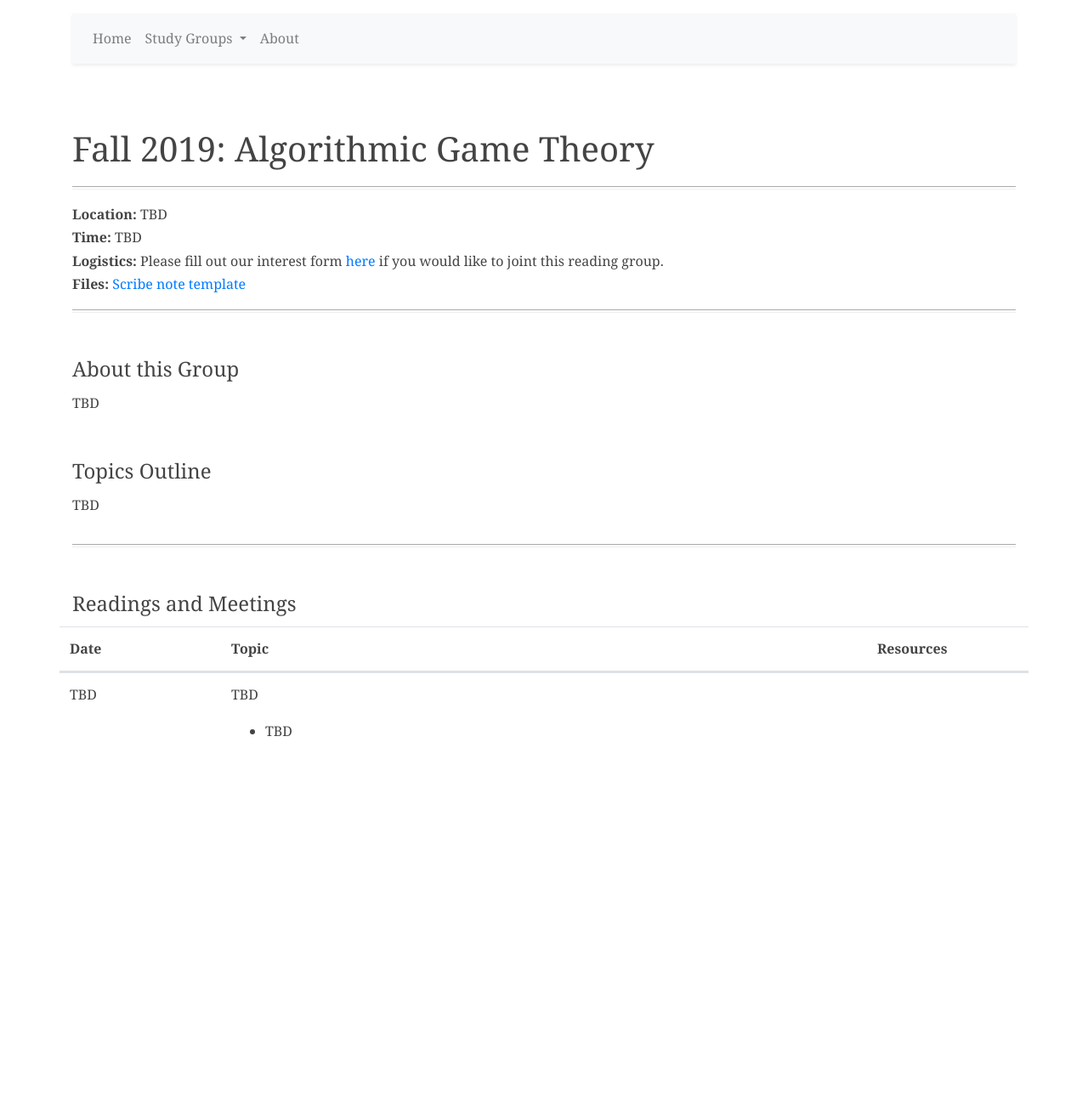
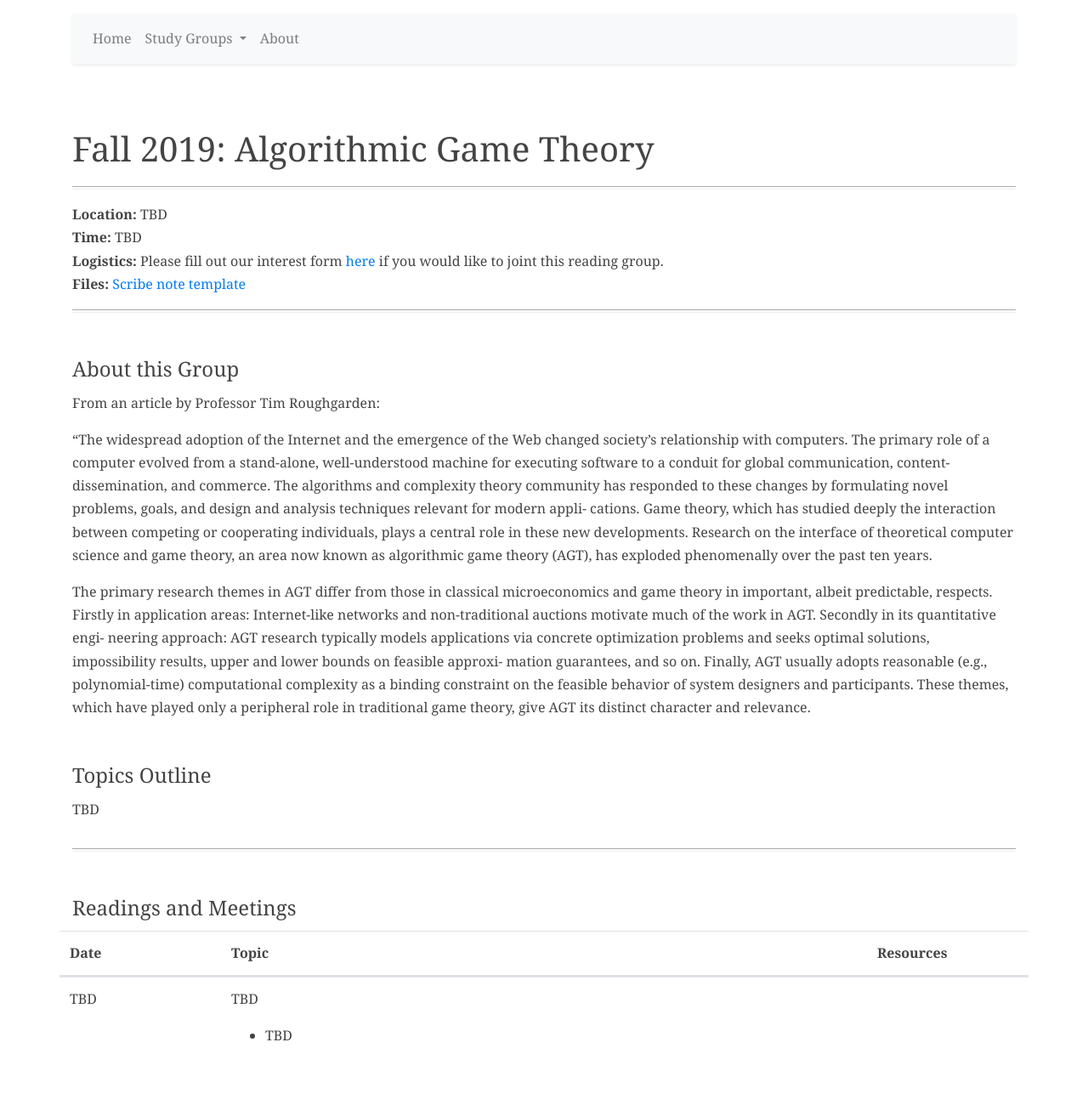
Before and after one commit to ugtcs/ugtcs.github.io, a Jekyll site: the page built from fa19_agt.html, in a window 1280 px wide. Shown: the whole page at 85% size. Built offline with Jekyll 4.4.1, drawn with Linux system fonts in a browser that asks for light colours; before the commit the page ends 934 px from its top, so only the background shows below that.

Commit message:
add topic to agt.

```diff
--- a/fa19_agt.html
+++ b/fa19_agt.html
@@ -23,7 +23,10 @@ permalink: /fa19_agt/
       <div class="row">
         <div class="col-sm">
           <h4>About this Group</h4>
-          <p>TBD</p>
+		  <p>From an article by Professor Tim Roughgarden:</p>
+		  <p>“The widespread adoption of the Internet and the emergence of the Web changed society’s relationship with computers. The primary role of a computer evolved from a stand-alone, well-understood machine for executing software to a conduit for global communication, content-dissemination, and commerce. The algorithms and complexity theory community has responded to these changes by formulating novel problems, goals, and design and analysis techniques relevant for modern appli- cations. Game theory, which has studied deeply the interaction between competing or cooperating individuals, plays a central role in these new developments. Research on the interface of theoretical computer science and game theory, an area now known as algorithmic game theory (AGT), has exploded phenomenally over the past ten years.</p>
+
+		  <p>The primary research themes in AGT differ from those in classical microeconomics and game theory in important, albeit predictable, respects. Firstly in application areas: Internet-like networks and non-traditional auctions motivate much of the work in AGT. Secondly in its quantitative engi- neering approach: AGT research typically models applications via concrete optimization problems and seeks optimal solutions, impossibility results, upper and lower bounds on feasible approxi- mation guarantees, and so on. Finally, AGT usually adopts reasonable (e.g., polynomial-time) computational complexity as a binding constraint on the feasible behavior of system designers and participants. These themes, which have played only a peripheral role in traditional game theory, give AGT its distinct character and relevance.</p>
         </div>
       </div>
       <div class="row">
```
